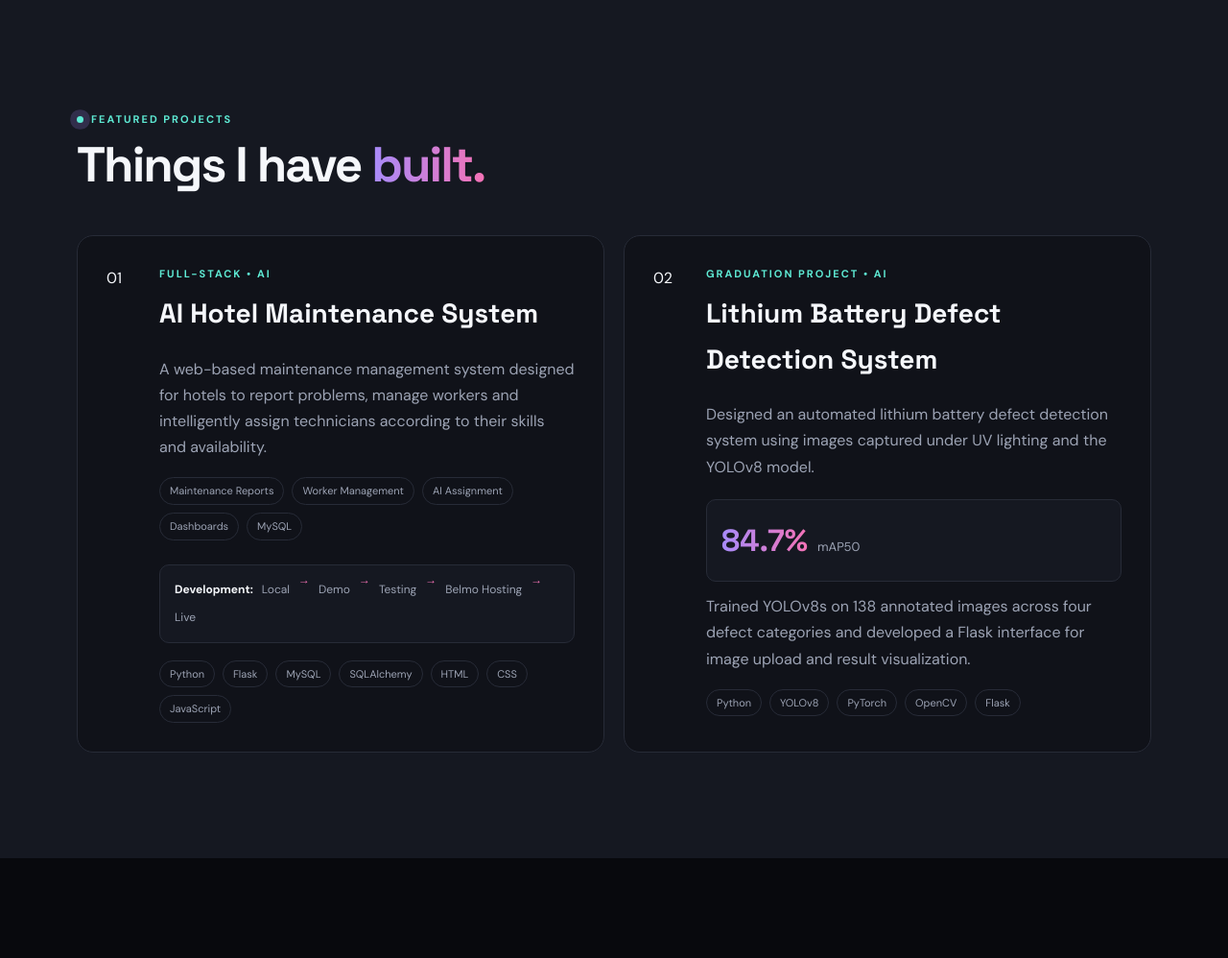
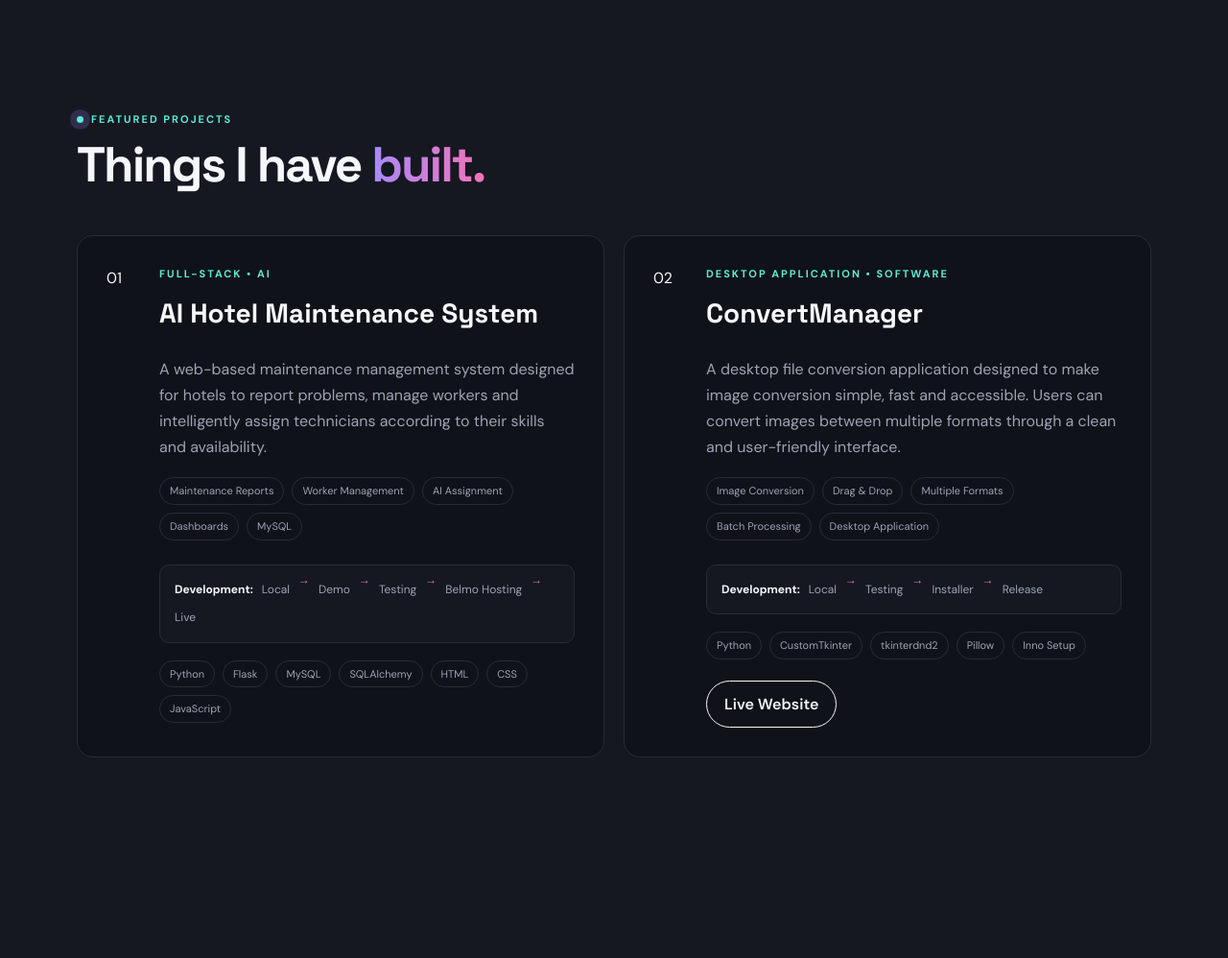
Before and after one commit to Hamza0304/hamza-portfolio, a Flask app: page / in a window 1280 px wide, after a click on "Projects". Shown: the part 3056-4054 px from the top of the page at 96% size. Run offline with Flask 3, Linux system fonts and the light colour scheme.

Commit message:
Update portfolio

```diff
--- a/templates/index.html
+++ b/templates/index.html
@@ -15,6 +15,33 @@
 
     <link href="https://fonts.googleapis.com/css2?family=DM+Sans:wght@400;500;600;700&family=Space+Grotesk:wght@400;500;600;700&display=swap"
           rel="stylesheet">
+
+<style>
+.project-links {
+    display: flex;
+    flex-wrap: wrap;
+    gap: 12px;
+    margin-top: 22px;
+}
+
+.project-links a {
+    display: inline-flex;
+    align-items: center;
+    justify-content: center;
+    padding: 10px 18px;
+    border: 1px solid currentColor;
+    border-radius: 999px;
+    text-decoration: none;
+    font-weight: 600;
+    transition: all 0.25s ease;
+}
+
+.project-links a:hover {
+    transform: translateY(-2px);
+    opacity: 0.8;
+}
+</style>
+
 </head>
 
 <body>
@@ -482,12 +509,99 @@
         </article>
 
 
+
+        <!-- CONVERTMANAGER PROJECT -->
+
+        <article class="project-card">
+
+            <div class="project-number">
+                02
+            </div>
+
+            <div class="project-content">
+
+                <span class="project-type">
+                    DESKTOP APPLICATION • SOFTWARE
+                </span>
+
+                <h3>
+                    ConvertManager
+                </h3>
+
+                <p>
+                    A desktop file conversion application designed to make
+                    image conversion simple, fast and accessible. Users can
+                    convert images between multiple formats through a clean
+                    and user-friendly interface.
+                </p>
+
+                <div class="project-features">
+
+                    <span>Image Conversion</span>
+                    <span>Drag & Drop</span>
+                    <span>Multiple Formats</span>
+                    <span>Batch Processing</span>
+                    <span>Desktop Application</span>
+
+                </div>
+
+                <div class="deployment">
+
+                    <strong>Development:</strong>
+
+                    <span>Local</span>
+
+                    <b>→</b>
+
+                    <span>Testing</span>
+
+                    <b>→</b>
+
+                    <span>Installer</span>
+
+                    <b>→</b>
+
+                    <span>Release</span>
+
+                </div>
+
+                <div class="tech-stack">
+
+                    <span>Python</span>
+                    <span>CustomTkinter</span>
+                    <span>tkinterdnd2</span>
+                    <span>Pillow</span>
+                    <span>Inno Setup</span>
+
+                </div>
+
+                <div class="project-links">
+
+                   <!--<a href="https://github.com/Hamza0304/ConvertManager"
+                       target="_blank"
+                       rel="noopener noreferrer">
+                        GitHub
+                    </a>-->
+
+                    <a href="https://convertmanager-ymaa1.faable.link/"
+                       target="_blank"
+                       rel="noopener noreferrer">
+                        Live Website
+                    </a>
+
+                </div>
+
+            </div>
+
+        </article>
+
+
         <!-- BATTERY PROJECT -->
 
         <article class="project-card">
 
             <div class="project-number">
-                02
+                03
             </div>
 
             <div class="project-content">
```
